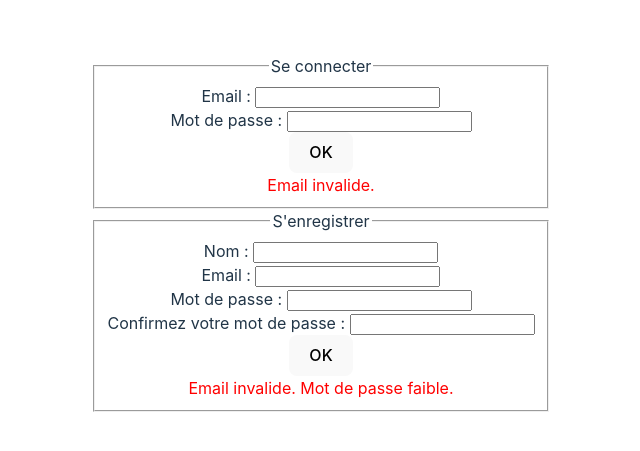
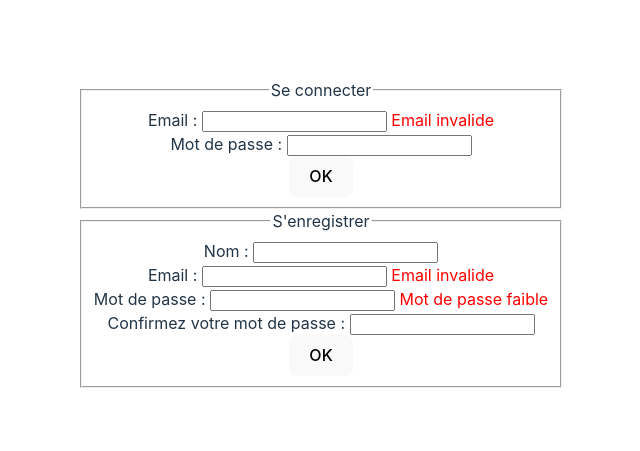
Before and after one commit to mamadouu02/web, a React (Vite) app in the folder frontend/: page / in a window 1280 px wide. Shown: the part 167-618 px from the top of the page, without its empty margins (319-959 px from the left). Built offline with nearby package versions, Linux system fonts and the light colour scheme.

Commit message:
Ajout du formulaire d'enregistrement

```diff
--- a/frontend/src/components/InputField.jsx
+++ b/frontend/src/components/InputField.jsx
@@ -1,13 +1,15 @@
 import { PropTypes } from 'prop-types'
 
-function InputField({ label, type, value, onChangeFunction }) {
+function InputField({ label, type, value, onChangeFunction, onError }) {
   return (
     <div>
       <label>{label} </label>
       <input
         type={type}
         value={value}
-        onChange={(e) => onChangeFunction(e.target.value)} />
+        onChange={(e) => onChangeFunction(e.target.value)}
+      />
+      <span style={{ color: "red" }}> { onError(value)}</span>
     </div>
   )
 }
@@ -17,6 +19,7 @@ InputField.propTypes = {
   type: PropTypes.string.isRequired,
   value: PropTypes.string.isRequired,
   onChangeFunction: PropTypes.func.isRequired,
+  onError: PropTypes.func.isRequired
 }
 
 export default InputField
--- a/frontend/src/components/LoginForm.jsx
+++ b/frontend/src/components/LoginForm.jsx
@@ -8,24 +8,28 @@ function LoginForm({ onValid }) {
   const { login } = useContext(AppContext)
   const [email, setEmail] = useState("")
   const [password, setPassword] = useState("")
+  const [message, setMessage] = useState("")
 
   useEffect(() => {
     setEmail(login ? login : "")
   }, [login])
 
-  function errorMessage() {
-    let err = ""
-
-    if (!email.match(/^[^\s@]+@[^\s@]+\.[^\s@]+$/)) {
-      err += "Email invalide."
+  function checkEmail(email) {
+    if (email.match(/^[^\s@]+@[^\s@]+\.[^\s@]+$/)) {
+      return ""
     }
 
-    return err
+    return "Email invalide"
   }
 
   function handleLogin() {
-    if (errorMessage().length === 0) {
+    if (!checkEmail(email)) {
       onValid(email, password)
+        .then(status => {
+          if (!status) {
+            setMessage("Échec de la connexion")
+          }
+        })
     }
   }
 
@@ -37,15 +41,17 @@ function LoginForm({ onValid }) {
         type='text'
         value={email}
         onChangeFunction={setEmail}
+        onError={checkEmail}
       />
       <InputField
         label='Mot de passe :'
         type='password'
         value={password}
         onChangeFunction={setPassword}
+        onError={() => ""}
       />
+      <div style={{ color: "red" }}>{message}</div>
       <Button clickFonction={handleLogin} title='OK' />
-      <div style={{ color: "red" }}> {errorMessage()}</div>
     </fieldset>
   )
 }
--- a/frontend/src/components/RegisterForm.jsx
+++ b/frontend/src/components/RegisterForm.jsx
@@ -10,27 +10,35 @@ function RegisterForm({ onValid }) {
   const [email, setEmail] = useState("")
   const [password, setPassword] = useState("")
   const [confirmPassword, setConfirmPassword] = useState("")
+  const [message, setMessage] = useState("")
+  const [color, setColor] = useState("")
 
-  function errorMessage() {
-    let err = ""
-
-    if (!email.match(/^[^\s@]+@[^\s@]+\.[^\s@]+$/)) {
-      err += "Email invalide. "
+  function checkEmail(email) {
+    if (email.match(/^[^\s@]+@[^\s@]+\.[^\s@]+$/)) {
+      return ""
     }
 
-    if (!password.match(/^(?=.*[\d])(?=.*[A-Z])(?=.*[a-z])(?=.*[!@#$%^&*])[\w!@#$%^&*]{8,}$/)) {
-      err += "Mot de passe faible. "
+    return "Email invalide"
+  }
+
+  function checkPassword(password) {
+    if (password.match(/^(?=.*[\d])(?=.*[A-Z])(?=.*[a-z])(?=.*[!@#$%^&*])[\w!@#$%^&*]{8,}$/)) {
+      return ""
     }
 
-    if (confirmPassword != password) {
-      err += "Les mots de passe ne correspondent pas."
+    return "Mot de passe faible"
+  }
+
+  function checkConfirmPassword(confirmPassword) {
+    if (confirmPassword === password) {
+      return ""
     }
 
-    return err
+    return "Les mots de passe ne correspondent pas"
   }
 
   function handleRegister() {
-    if (errorMessage().length === 0) {
+    if (!checkEmail(email) && !checkPassword(password) && !checkConfirmPassword(confirmPassword)) {
       onValid(name, email, password)
         .then(status => {
           if (status) {
@@ -39,6 +47,11 @@ function RegisterForm({ onValid }) {
             setEmail("")
             setPassword("")
             setConfirmPassword("")
+            setMessage("Enregistrement réussi")
+            setColor("green")
+          } else {
+            setMessage("Échec de l'enregistrement")
+            setColor("red")
           }
         })
     }
@@ -52,27 +65,31 @@ function RegisterForm({ onValid }) {
         type='text'
         value={name}
         onChangeFunction={setName}
+        onError={() => ""}
       />
       <InputField
         label='Email :'
         type='text'
         value={email}
         onChangeFunction={setEmail}
+        onError={checkEmail}
       />
       <InputField
         label='Mot de passe :'
         type='password'
         value={password}
         onChangeFunction={setPassword}
+        onError={checkPassword}
       />
       <InputField
         label='Confirmez votre mot de passe :'
         type='password'
         value={confirmPassword}
         onChangeFunction={setConfirmPassword}
+        onError={checkConfirmPassword}
       />
+      <div style={{ color: color }}>{message}</div>
       <Button clickFonction={handleRegister} title='OK' />
-      <div style={{ color: "red" }}> {errorMessage()}</div>
     </fieldset>
   )
 }
--- a/frontend/src/views/LoginView.jsx
+++ b/frontend/src/views/LoginView.jsx
@@ -18,9 +18,9 @@ function LoginView() {
     if (data.status) {
       setToken(data.token)
       setName(data.name)
-    } else {
-      alert(data.message)
     }
+
+    return data.status
   }
 
   async function register(name, email, password) {
@@ -30,13 +30,7 @@ function LoginView() {
       body: JSON.stringify({ name, email, password })
     })
     const data = await res.json()
-
-    if (!data.status) {
-      alert(data.message)
-      return false
-    }
-
-    return true
+    return data.status
   }
 
   return (
```
Also changed, not shown: 1 other file (tests, documents, lock files or other folders).
